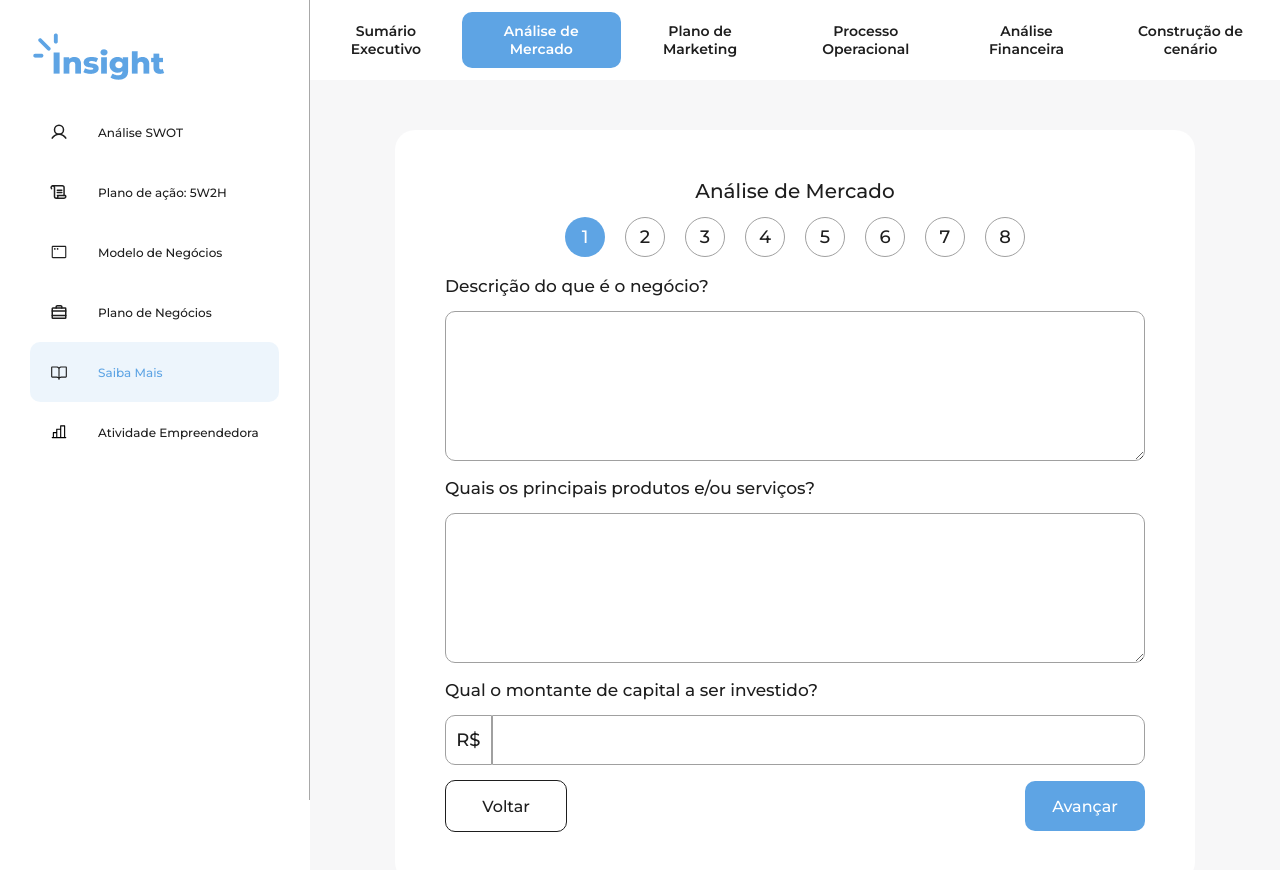
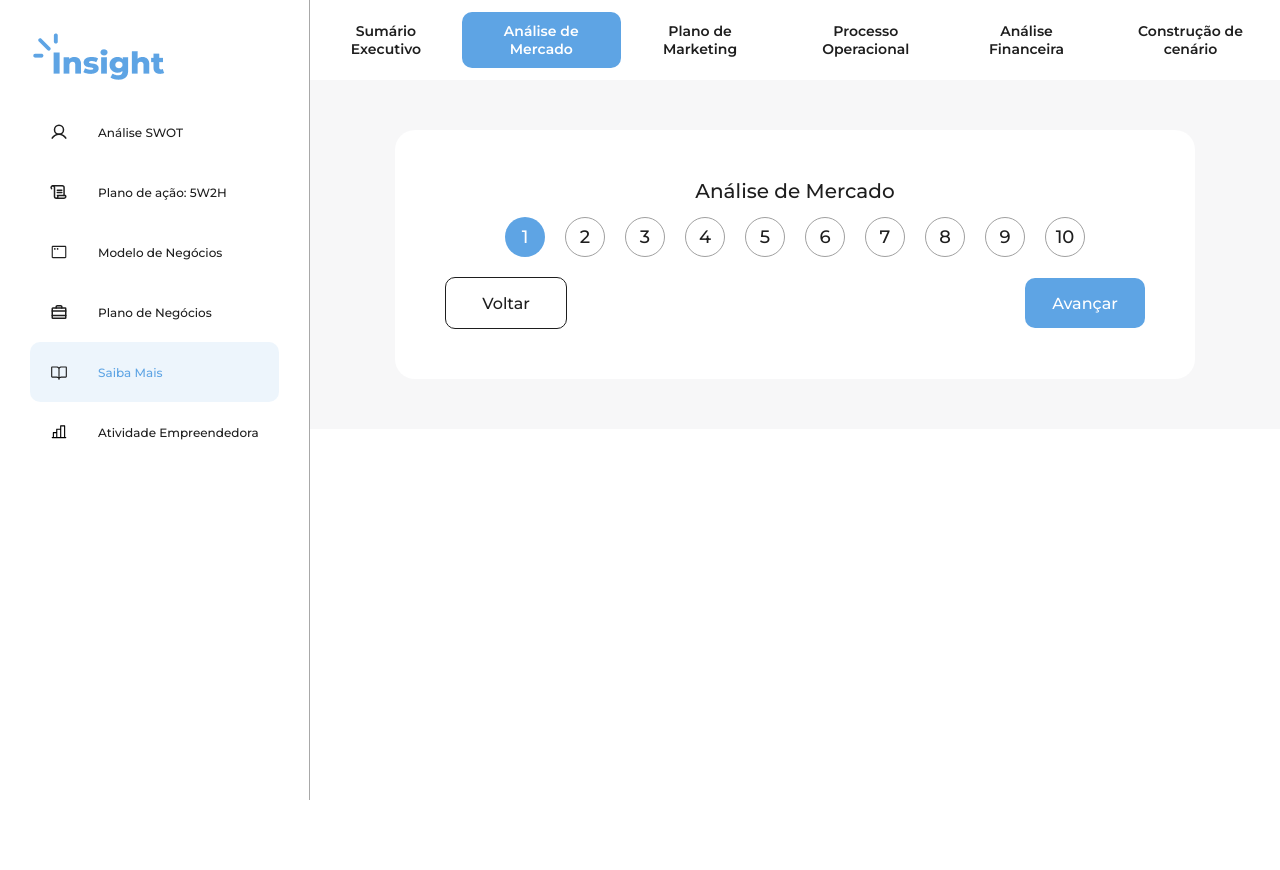
Before and after one commit to limarich/empreendify, a React (Vite) app: page /business-plan/1 in a window 1280 px wide. Shown: the top 870 px of the page. After the commit the page ends 800 px from the top, so only its background shows below. Built offline with nearby package versions, Linux system fonts and the light colour scheme.

Commit message:
Form dinâmico adicionado

```diff
--- a/src/pages/BusinessPlan/index.jsx
+++ b/src/pages/BusinessPlan/index.jsx
@@ -10,36 +10,55 @@ export const forms = [
     description: "Organize as principais definições do seu negócio!",
     totalPages: 10,
     completedPages: 1,
+    pages: [
+      [
+        {
+          textareaQuestion: "Descrição do que é o negócio?",
+        },
+        {
+          textareaQuestion: "Quais os principais produtos e/ou serviços?",
+        },
+        {
+          inputQuestion: "Qual o montante de capital a ser investido?",
+          symbol: "R$",
+        },
+      ],
+    ]
   },
   {
     title: "Análise de Mercado",
     description: "Identifique quem são seus fornecedores, clientes e consumidores!",
     totalPages: 10,
     completedPages: 2,
+    pages: [],
   },
   {
     title: "Plano de Marketing",
     description: "Defina as melhores estratégias para alcançar os seus clientes!",
     totalPages: 10,
     completedPages: 3,
+    pages: [],
   },
   {
     title: "Processo Operacional",
     description: "Descreva seu processo de Produção!",
     totalPages: 10,
     completedPages: 4,
+    pages: [],
   },
   {
     title: "Análise Financeira",
     description: "Vamos falar de finanças! Entenda o valor do seu produto ou serviço!",
     totalPages: 10,
     completedPages: 5,
+    pages: [],
   },
   {
     title: "Construção de cenário",
     description: "Simule situações que podem deixar a sua empresa em situação desfavorável!",
     totalPages: 10,
     completedPages: 6,
+    pages: [],
   }
 ]
 
--- a/src/pages/Form/index.jsx
+++ b/src/pages/Form/index.jsx
@@ -1,4 +1,4 @@
-import React, { useState } from "react";
+import React, { useEffect, useState } from "react";
 import { useNavigate, useParams } from "react-router-dom";
 
 import "./styles.css";
@@ -10,6 +10,16 @@ export const Form = () => {
 
   const { formID } = useParams();
   console.log(formID);
+  let lengthOfFormPages = [];
+  for(let i = 0; i < forms[formID].totalPages; i++) {
+    lengthOfFormPages.push(i + 1);
+  }
+
+  // Identificador da página do formulário correspondente
+  const [formPageID, setFormPageID] = useState(1);
+  useEffect(() => {
+    setFormPageID(1);
+  }, [formID]);
 
   return (
     <div id="form-page">
@@ -40,51 +50,80 @@ export const Form = () => {
           <h1 className="title">{forms[formID].title}</h1>
 
           <div className="pagesIndex-container">
-            <div className="pageIndicator selected">1</div>
-            <div className="pageIndicator">2</div>
-            <div className="pageIndicator">3</div>
-            <div className="pageIndicator">4</div>
-            <div className="pageIndicator">5</div>
-            <div className="pageIndicator">6</div>
-            <div className="pageIndicator">7</div>
-            <div className="pageIndicator">8</div>
+            {
+              lengthOfFormPages.map((indicator, index) => {
+                const tag = <div className={`pageIndicator`}>{indicator}</div>
+                const selectedTag = <div className={`pageIndicator selected`}>{indicator}</div>
+
+                return(
+                  indicator == formPageID ? selectedTag : tag
+                );
+              })
+            }
           </div>
 
+          {/* Início do formulário dinâmico */}
+          {
+            forms[formID].pages[formPageID - 1] &&
+
+            forms[formID].pages[formPageID - 1].map((page, index) => {
+              const textareaQuestion = (
                 <div className="questionContainer">
                   <p className="questionTitle">
-              Descrição do que é o negócio?
+                    {page.textareaQuestion}
                   </p>
-            <textarea name="" id="answer-textarea" cols="30" rows="10">
+                  <textarea name="" id="answer-textarea" cols="30" rows="10"
+                    required
+                  >
                   </textarea>
                 </div>
-
+              );
+              const inputQuestion = (
                 <div className="questionContainer">
                   <p className="questionTitle">
-              Quais os principais produtos e/ou serviços?
-            </p>
-            <textarea name="" id="answer-textarea" cols="30" rows="10">
-            </textarea>
-          </div>
-
-          <div className="questionContainer">
-            <p className="questionTitle">
-              Qual o montante de capital a ser investido?
+                    {page.inputQuestion}
                   </p>
                   <div className="inputContainer">
                     <div className="inputType">
-                R$
+                      {page.symbol}
                     </div>
                     <input className="inputElement" type="text" />
                   </div>
                 </div>
+              );
 
+              return (
+                page.textareaQuestion ? textareaQuestion :
+                  page.inputQuestion ? inputQuestion : undefined
+              );
+            })
+          }
+          {/* Finalização do formulário dinâmico */}
 
           <div className="buttonsContainer">
-            <button className="previous-button">
+            <button className="previous-button"
+              onClick={() => {
+                if(formPageID > 1) {
+                  setFormPageID(formPageID - 1);
+                  window.scrollTo(0, 0);
+                  console.log(formPageID);
+                }
+              }}
+            >
               Voltar
             </button>
-            <button className="next-button">
-              Avançar
+            <button className="next-button"
+              onClick={() => {
+                if(formPageID < forms[formID].totalPages) {
+                  setFormPageID(formPageID + 1);
+                  window.scrollTo(0, 0);
+                  console.log(formPageID);
+                }
+              }}
+            >
+              {
+                formPageID == forms[formID].totalPages ? "Finalizar" : "Avançar"
+              }
             </button>
           </div>
 
```
Also changed, not shown: src/assets/card-img1.png. Lines whose indentation alone changed are shown as unchanged.
